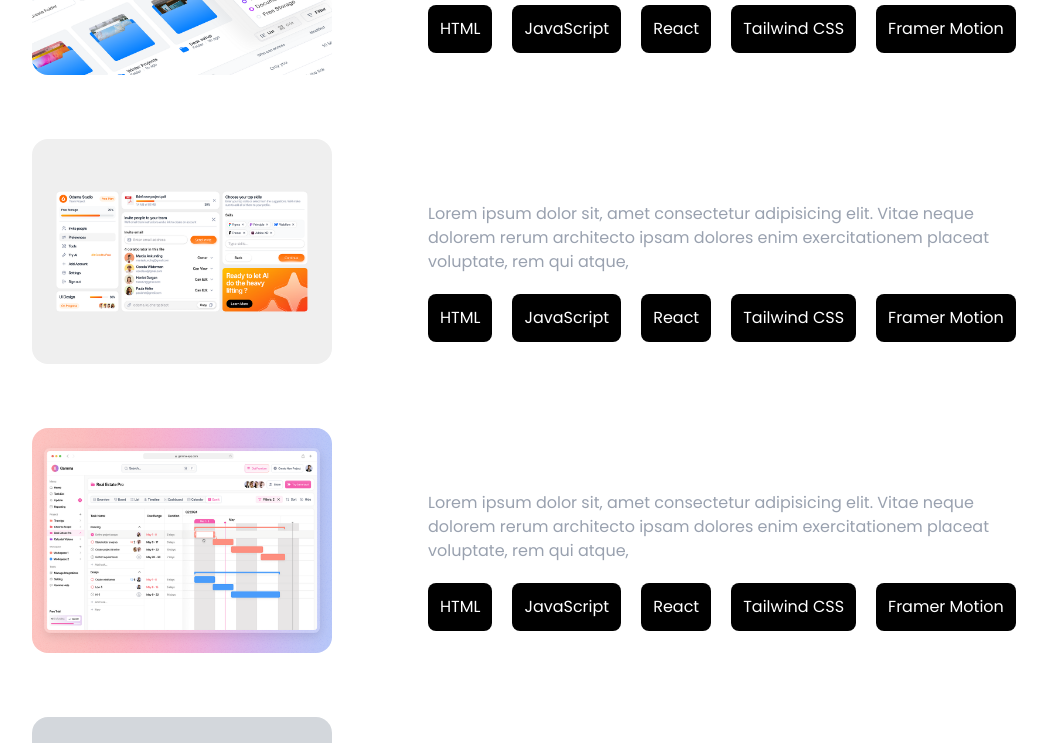
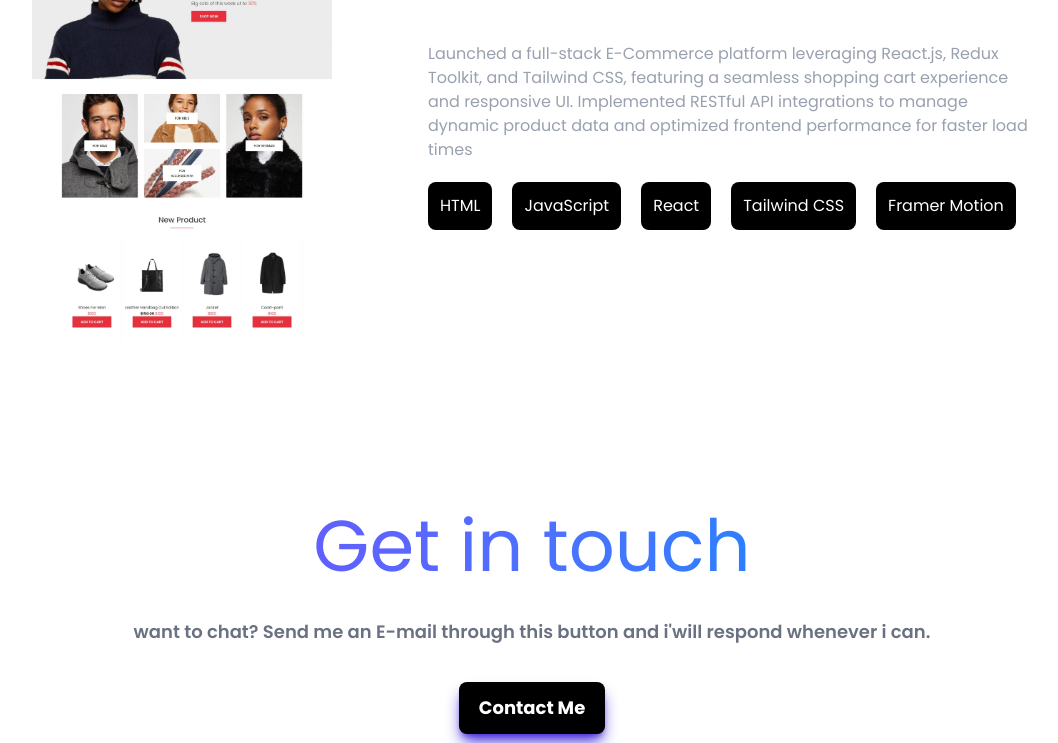
Before and after one commit to OnlyBhaskar/Only.Bhaskar, a React (Vite) app: page / in a window 1280 px wide. Shown: the part 1560-2303 px from the top of the page, without its empty margins (108-1166 px from the left). Built offline with nearby package versions, Linux system fonts and the light colour scheme.

Commit message:
added summery and projects

```diff
--- a/src/components/Hero.jsx
+++ b/src/components/Hero.jsx
@@ -18,7 +18,7 @@ function Hero() {
         className=' flex max-w-[600px] flex-col items-center justify-center gap-3 text-center '>
           <h1 className='bg-gradient-to-r from-blue-500 to-pink-500 bg-clip-text text-transparent text-5xl font-bold     md:text-7xl '>BHASKAR</h1>
           <h3 className='bg-gradient-to-r from-pink-500 to-blue-500 bg-clip-text text-transparent text-2xl font-light md:text-3xl'>React Developer</h3>
-          <p className=''>Lorem ipsum dolor sit amet consectetur adipisicing elit. Voluptatem aspernatur ad minima praesentium rerum repellendus dolorem eligendi maiores, sed reprehenderit asperiores voluptas eveniet unde. Molestias ducimus quidem rem corrupti ratione!</p>
+          <p className=''>Dynamic Front-End Developer with a proven track record in building scalable, user-centric web applications using React.js and modern CSS frameworks. Adept at transforming complex requirements into seamless digital experiences with a focus on performance optimization and responsive design.</p>
         </motion.div>
       </div>
     </div>
--- a/src/components/Project.jsx
+++ b/src/components/Project.jsx
@@ -1,18 +1,14 @@
 import { div, span } from "framer-motion/client";
-import image1 from "../assets/image1.png";
-import image2 from "../assets/image2.png";
-import image3 from "../assets/image3.png";
-import image4 from "../assets/image4.png";
-import image5 from "../assets/image5.png";
+import ecom from '../assets/ecom.jpeg'
 
 import { motion } from "framer-motion";
 
 const projectData = [
   {
-    image: image1,
+    image: ecom,
     title: "Habit Tracker",
     description:
-      "Lorem ipsum dolor sit, amet consectetur adipisicing elit. Vitae neque dolorem rerum architecto ipsam dolores enim exercitationem placeat voluptate, rem qui atque,",
+      "Launched a full-stack E-Commerce platform leveraging React.js, Redux Toolkit, and Tailwind CSS, featuring a seamless shopping cart experience and responsive UI. Implemented RESTful API integrations to manage dynamic product data and optimized frontend performance for faster load times ",
     technologies: [
       "HTML",
       "JavaScript",
@@ -21,58 +17,7 @@ const projectData = [
       "Framer Motion",
     ],
   },
-  {
-    image: image2,
-    title: "Habit Tracker2",
-    description:
-      "Lorem ipsum dolor sit, amet consectetur adipisicing elit. Vitae neque dolorem rerum architecto ipsam dolores enim exercitationem placeat voluptate, rem qui atque,",
-    technologies: [
-      "HTML",
-      "JavaScript",
-      "React",
-      "Tailwind CSS",
-      "Framer Motion",
-    ],
-  },
-  {
-    image: image3,
-    title: "Habit Tracker3",
-    description:
-      "Lorem ipsum dolor sit, amet consectetur adipisicing elit. Vitae neque dolorem rerum architecto ipsam dolores enim exercitationem placeat voluptate, rem qui atque, ",
-    technologies: [
-      "HTML",
-      "JavaScript",
-      "React",
-      "Tailwind CSS",
-      "Framer Motion",
-    ],
-  },
-  {
-    image: image4,
-    title: "Habit Tracker4",
-    description:
-      "Lorem ipsum dolor sit, amet consectetur adipisicing elit. Vitae neque dolorem rerum architecto ipsam dolores enim exercitationem placeat voluptate, rem qui atque,",
-    technologies: [
-      "HTML",
-      "JavaScript",
-      "React",
-      "Tailwind CSS",
-      "Framer Motion",
-    ],
-  },
-  {
-    image: image5,
-    title: "Habit Tracker",
-    description:
-      "Lorem ipsum dolor sit, amet consectetur adipisicing elit. Vitae neque dolorem rerum architecto ipsam dolores enim exercitationem placeat voluptate, rem qui atque, ",
-    technologies: [
-      "HTML",
-      "JavaScript",
-      "React",
-      "Tailwind CSS",
-      "Framer Motion",
-    ],
-  },
+
 ];
 
 const ScrollReveal = ({ children }) => {
```
Also changed, not shown: src/assets/ecom.jpeg (added).
